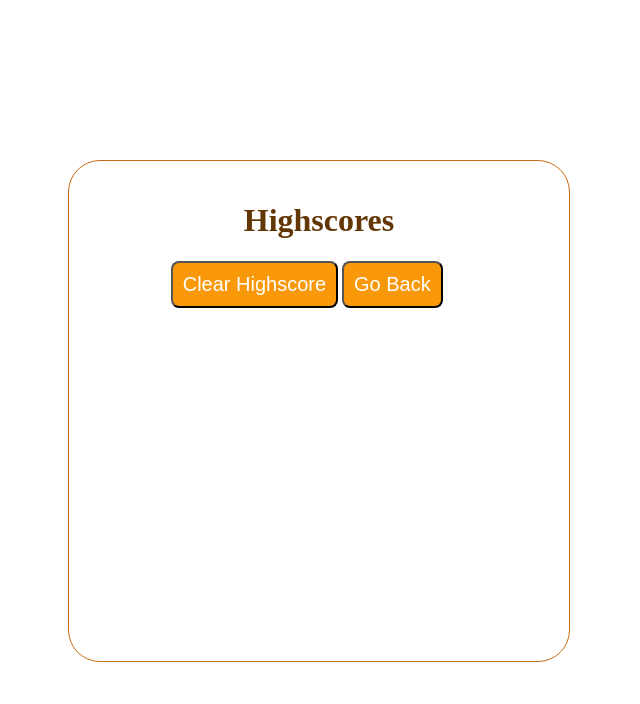
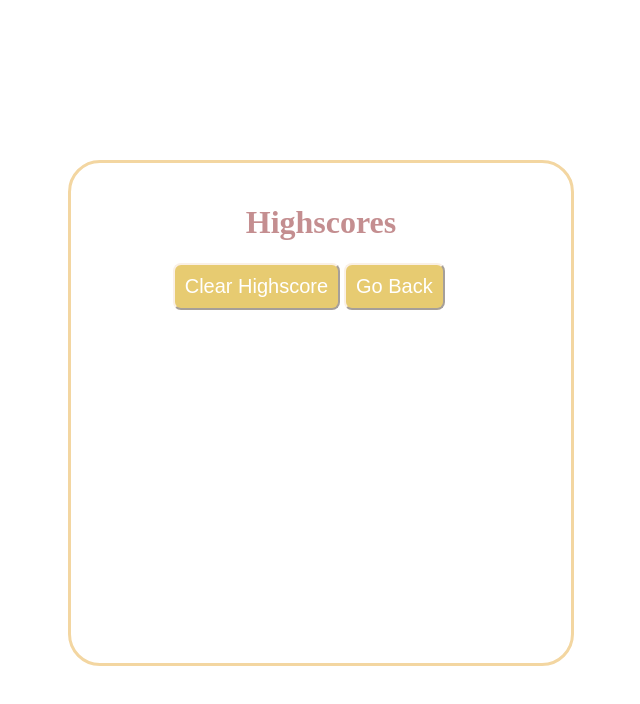
Before and after one commit to wl0194/Code-quiz-1, a plain HTML site: page highscore.html in a window 1280 px wide. Shown: the whole page, without its empty margins (316-956 px from the left). Drawn offline with Linux system fonts and the light colour scheme.

Commit message:
changed color scheme and final touch on readme file

```diff
--- a/assets/css/style.css
+++ b/assets/css/style.css
@@ -4,12 +4,12 @@
     top: 20%;
     width: 500px;
     height: 500px;
-    border: 1px solid rgb(202, 108, 20);
+    border: 3px solid rgb(243, 214, 161);
     border-radius: 2rem;
 }
 
 #startTime {
-    background-color: rgb(233, 161, 53);
+    background-color: rgb(231, 203, 113);
     margin-left: 33%;
     padding: 15px 32px;
     font-size: 20px;
@@ -28,7 +28,7 @@
 }
 
 #goBack {
-    background-color: rgb(249, 152, 8);
+    background-color: rgb(231, 203, 113);
     position: relative;
     padding: 10px;
     font-size: 20px;
@@ -40,7 +40,7 @@
 }
 
 #clear {
-    background-color: rgb(249, 152, 8);
+    background-color: rgb(231, 203, 113);
     position: relative;
     padding: 10px;
     font-size: 20px;
@@ -52,6 +52,7 @@
 
 button {
     border-radius: 8px;
+    border-color: linen;
 }
 
 textarea {
@@ -60,7 +61,7 @@ textarea {
 }
 
 #Submit {
-    background-color: rgb(249, 152, 8);
+    background-color: rgb(231, 203, 113);
     margin-left: 33%;
     padding: 15px 32px;
     font-size: 20px;
@@ -79,7 +80,7 @@ input {
 
 h1 {
     text-align: center;
-    color: rgb(99, 54, 5);
+    color: rgb(196, 142, 144);
 }
 
 p {
@@ -87,7 +88,7 @@ p {
 }
 
 li {
-    background-color: rgb(249, 152, 8);
+    background-color: rgb(169, 189, 149);
     margin-top: 10px;
     padding: 5px 15px;
     width: 80%;
```
Also changed, not shown: assets/Img/demo.png (added), 3 other files.
